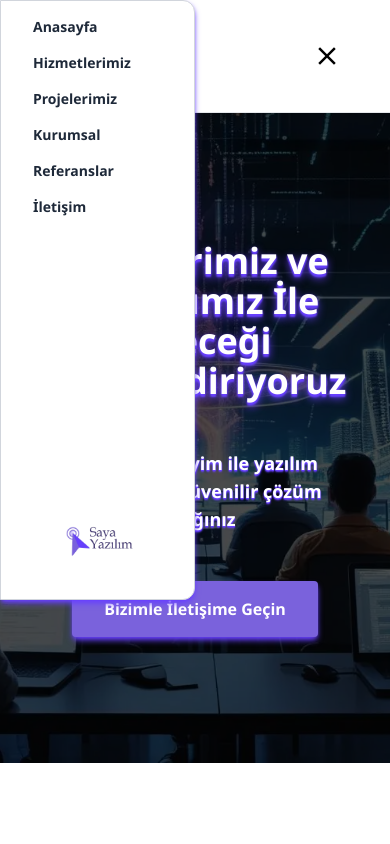
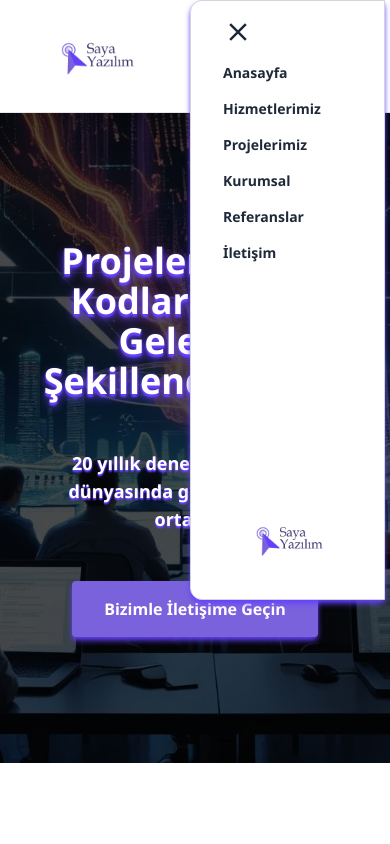
Before and after one commit to kubilaytaskafa/sayayazilim, a React (Vite) app: page / in a window 390 px wide. Both pictures are taken after a click on the icon 327 px from the left and 56 px from the top of the page. Shown: the top 844 px of the page. Built offline with nearby package versions, Linux system fonts and the light colour scheme.

Commit message:
mobil menü sağ tarafa alındı , menü kapatma iconu eklendi

```diff
--- a/src/components/defaultComponents/Header.jsx
+++ b/src/components/defaultComponents/Header.jsx
@@ -95,12 +95,7 @@
       </nav>
 
       {/* MENU ICON (MOBİL) */}
-      {isOpen ? (
-        <IoMdClose
-          className="text-3xl cursor-pointer hover:text-main lg:hidden transition duration-300"
-          onClick={openHandler}
-        />
-      ) : (
+      {!isOpen && (
         <CiMenuFries
           className="text-3xl cursor-pointer hover:text-main lg:hidden transition duration-300"
           onClick={openHandler}
@@ -110,13 +105,21 @@
       {/* MOBİL MENÜ */}
       {isOpen && (
         <motion.nav
-          initial={{ opacity: 1, x: -100 }} // Soldan ve yukarıdan başlasın
-          animate={{ opacity: 1, x: 0 }}
-          transition={{ duration: 0.4, ease: "easeOut" }}
+          initial={{ opacity: 1, x: 1500 }} // Soldan ve yukarıdan başlasın
+          animate={{ opacity: 1, x: 190 }}
+          transition={{ duration: 0.3 }}
           exit={{ opacity: 0, x: -100 }}
-          className="flex flex-col items-center justify-between gap-6 px-4 text-left lg:hidden absolute top-0 left-0 w-1/2 text-sm md:w-1/4   h-[600px] border rounded-r-xl  bg-secondary z-50 text-gray-800 py-4 border-gray-300 shadow-md shadow-main overflow-y-auto"
+          className="flex flex-col items-center justify-between gap-6 px-4 text-left lg:hidden absolute top-0 left-0 w-1/2 text-sm md:w-1/4   h-[600px] border rounded-l-xl  bg-secondary z-50 text-gray-800 py-4 border-gray-300 shadow-md shadow-main overflow-y-auto"
         >
           <ul className="flex flex-col items-start justify-start gap-4 w-full px-4">
+            <li>
+              {isOpen && (
+                <IoMdClose
+                  className="text-3xl cursor-pointer hover:text-main lg:hidden transition duration-300"
+                  onClick={openHandler}
+                />
+              )}
+            </li>
             <li
               className="font-semibold hover:text-main transition duration-300 cursor-pointer"
               onClick={openHandler}
```
